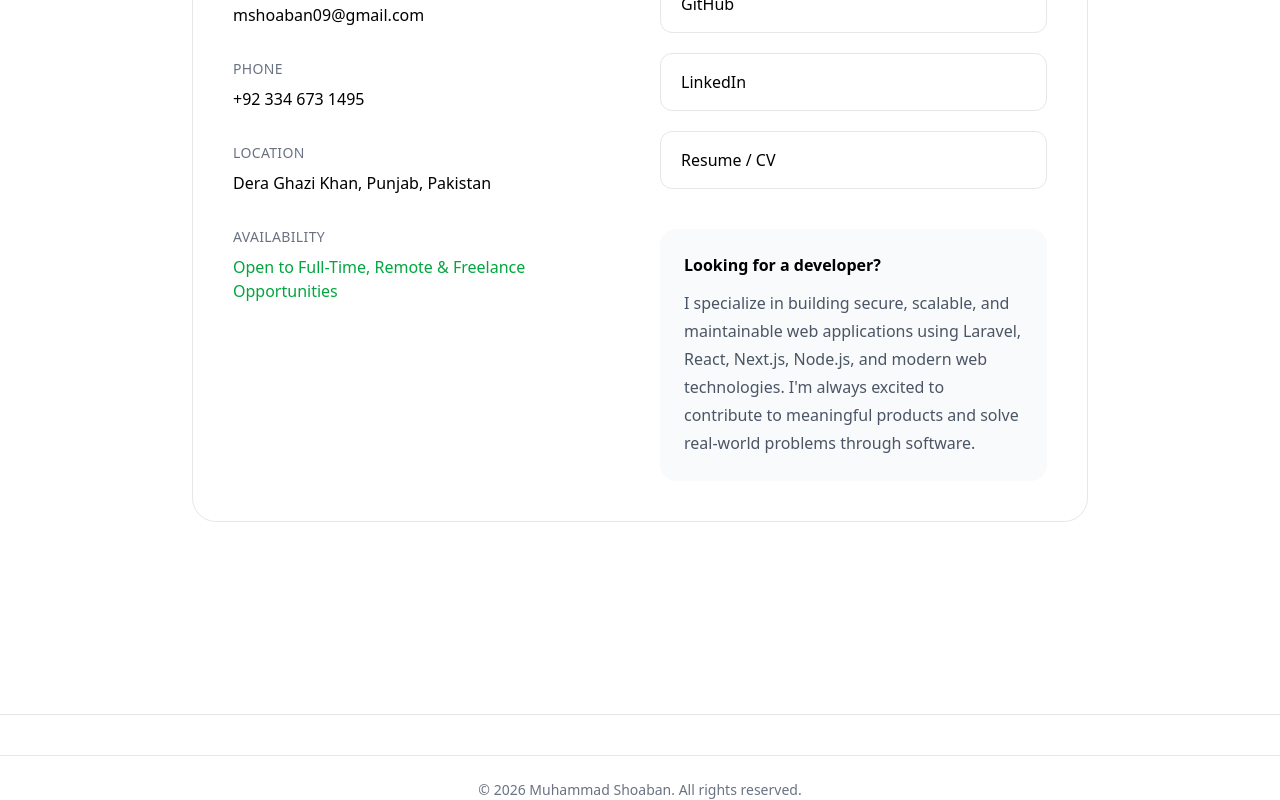
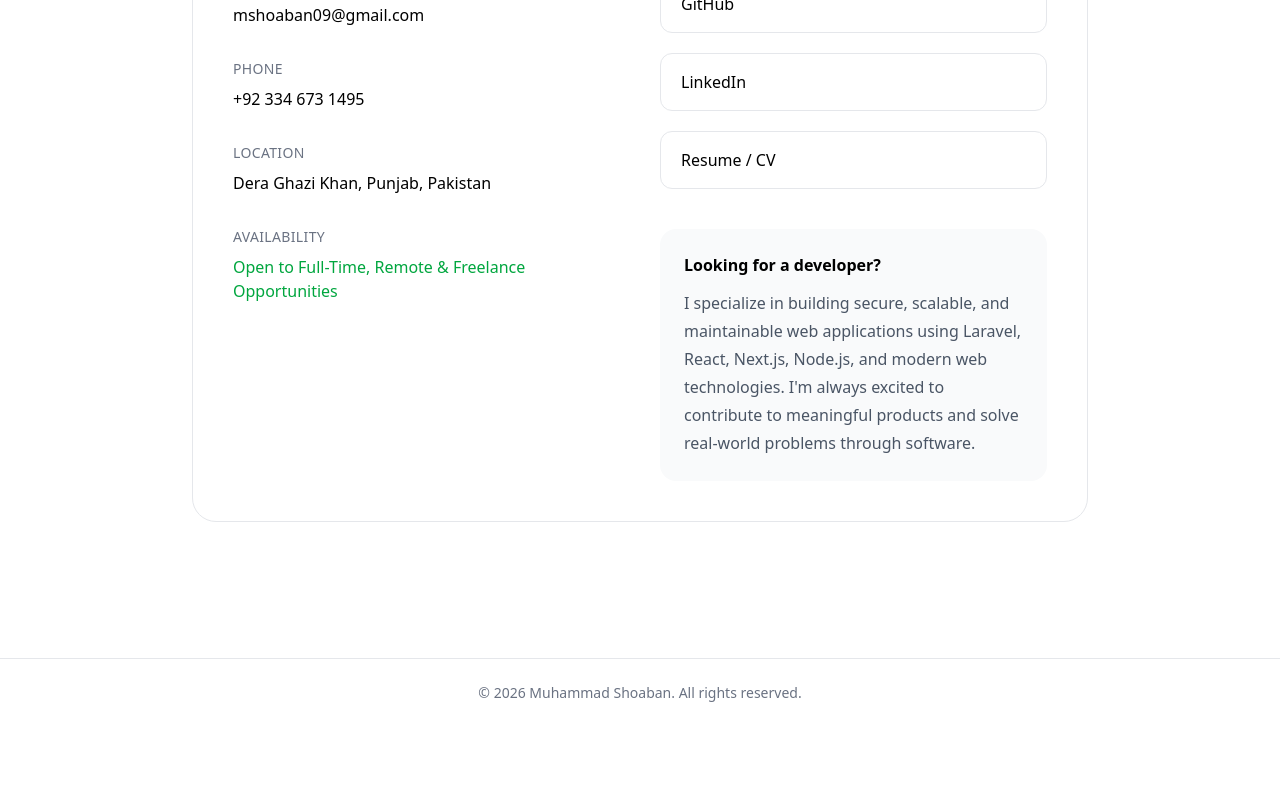
Before and after one commit to mshoaban/portfolio, a Next.js app: page / in a window 1280 px wide. Shown: the part 8420-9220 px from the top of the page. After the commit the page ends 9123 px from the top, so only its background shows below. Built offline with nearby package versions, Linux system fonts and the light colour scheme.

Commit message:
footer fix

```diff
--- a/components/Footer.jsx
+++ b/components/Footer.jsx
@@ -2,10 +2,8 @@
 
 export default function Footer() {
   return (
-    <footer className="border-t border-gray-200 dark:border-gray-800 mt-24">
         <div className="mt-10 pt-6 border-t border-gray-200 dark:border-gray-800 text-center text-sm text-gray-500">
           © {new Date().getFullYear()} Muhammad Shoaban. All rights reserved.
         </div>
-    </footer>
   );
 }
```
